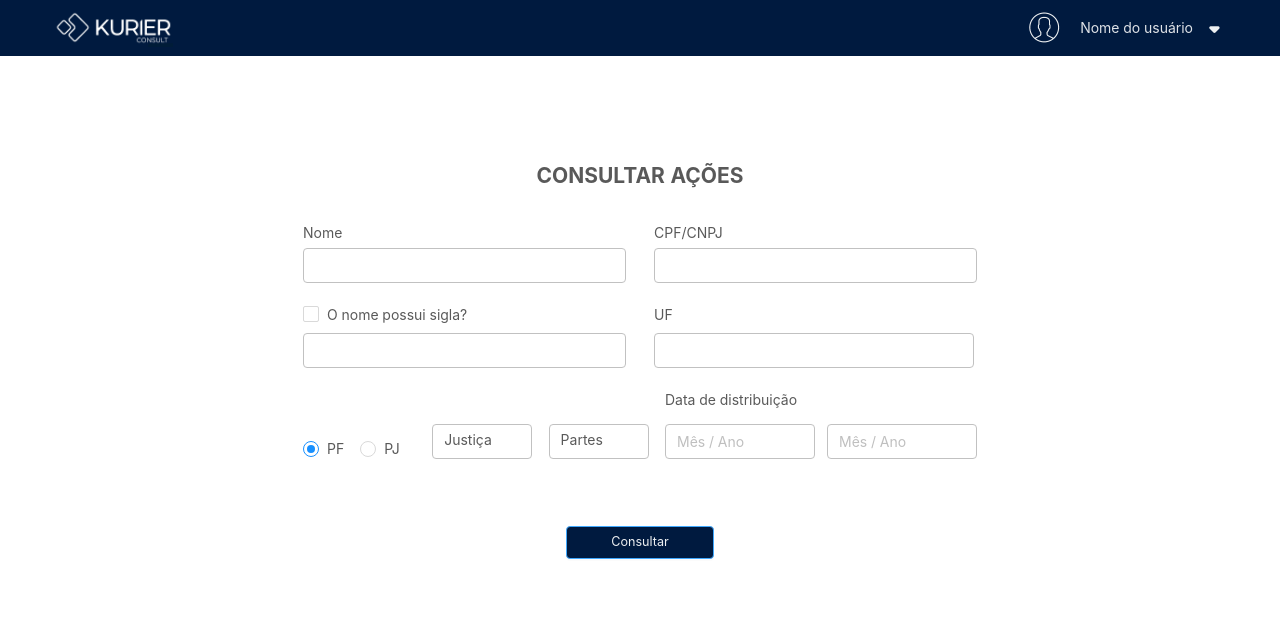
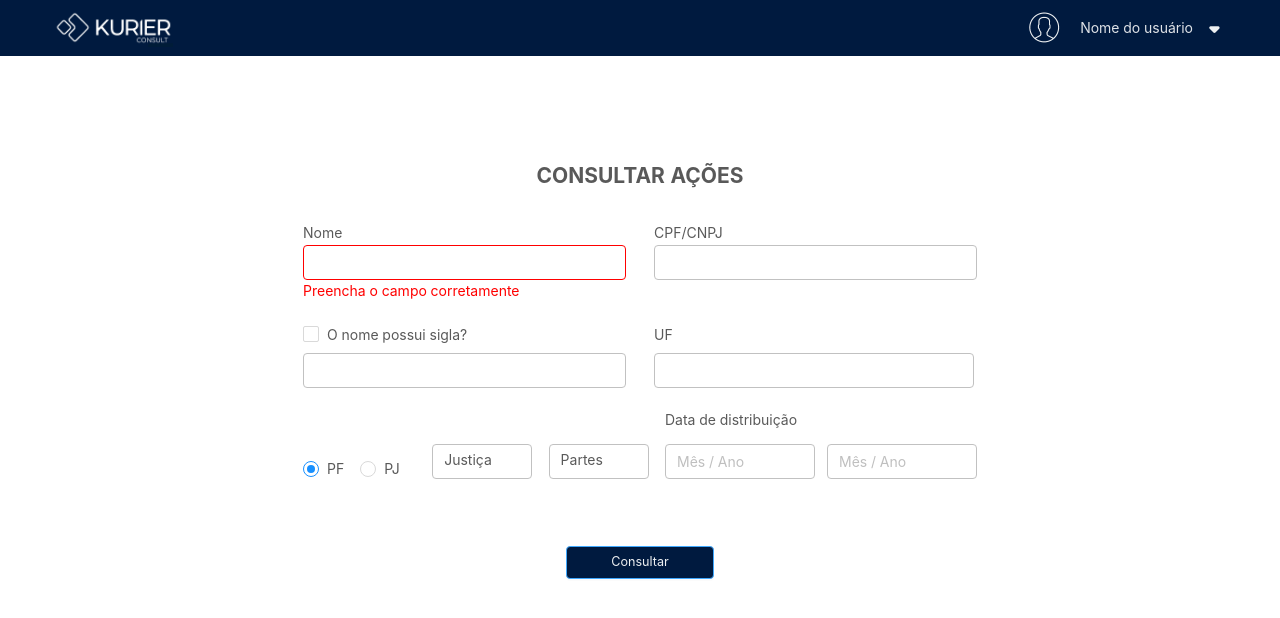
Before and after one commit to izopstropp/consult, a Vue app: page /consulta-acoes in a window 1280 px wide. Both pictures are taken after a click on the button "Consultar". Shown: the top 618 px of the page. Built offline with nearby package versions, Linux system fonts and the light colour scheme; no server answers; what vue-notibar would draw is missing.

Commit message:
implementando validacao basica no campo nome da consulta de ações

```diff
--- a/src/App.vue
+++ b/src/App.vue
@@ -57,4 +57,10 @@ list-style {
   margin-top: -10px;
   font-size: 0.9em;
 }
+.erroInput {
+  border-color: red !important;
+}
+resetErroInput {
+  border-color: none !important;
+}
 </style>
--- a/src/components/Autenticacao.vue
+++ b/src/components/Autenticacao.vue
@@ -19,7 +19,7 @@
             <a-input
               v-model="usuario"
               @click="usuarioValidado = true"
-              :class="[!usuarioValidado ? 'erroInput' : 'resetInput']"
+              :class="[!usuarioValidado ? 'erroInput' : 'resetErroInput']"
             />
             <p style="color:red" v-if="!usuarioValidado">
               Preencha o campo corretamente.
@@ -44,7 +44,7 @@
             :wrapper-col="formItemLayout.wrapperCol"
           >
             <a-input
-              :class="[!senhaValidado ? 'erroInput' : 'resetInput']"
+              :class="[!senhaValidado ? 'erroInput' : 'resetErroInput']"
               @click="senhaValidado = true"
               v-model="senha"
               :type="mostrarSenha ? 'text' : 'password'"
@@ -224,10 +224,4 @@ img {
   margin: 10px;
   color: #525252;
 }
-.erroInput {
-  border-color: red !important;
-}
-resetInput {
-  border-color: none !important;
-}
 </style>
--- a/src/components/ConsultaAcoes.vue
+++ b/src/components/ConsultaAcoes.vue
@@ -3,24 +3,31 @@
     <div class="container-titulo">
       <p>CONSULTAR AÇÕES</p>
     </div>
-    <div class="Consulta-formulario-line">
-      <div class="Consulta-form-input">
+    <div class="consulta-formulario-line">
+      <div class="consulta-form-input">
         <p>Nome</p>
-        <a-input />
+        <a-input
+          v-model="parametrosConsulta.nome"
+          @click="nomeValidado = true"
+          :class="[!nomeValidado ? 'erroInput' : 'erroResetInput']"
+        />
+        <p v-if="!nomeValidado" style="color:red">
+          Preencha o campo corretamente
+        </p>
       </div>
-      <div class="Consulta-form-input">
+      <div class="consulta-form-input">
         <p>CPF/CNPJ</p>
         <a-input />
       </div>
     </div>
-    <div class="Consulta-formulario-line">
-      <div class="Consulta-form-input">
+    <div class="consulta-formulario-line">
+      <div class="consulta-form-input">
         <a-checkbox class="Consulta-form-checkbox"
           >O nome possui sigla?</a-checkbox
         >
         <a-input />
       </div>
-      <div class="Consulta-form-input">
+      <div class="consulta-form-input">
         <p style="margin-bottom:8px">UF</p>
         <a-select mode="tags" style="width: 320px">
           <a-select-option value=" Todas">Todas</a-select-option>
@@ -54,12 +61,12 @@
         </a-select>
       </div>
     </div>
-    <!-- <div class="Consulta-formulario-line">
+    <!-- <div class="consulta-formulario-line">
 
     </div> -->
-    <div class="Consulta-formulario-line">
-      <!-- <div class="Consulta-form-input"></div> -->
-      <div class="Consulta-form-select">
+    <div class="consulta-formulario-line">
+      <!-- <div class="consulta-form-input"></div> -->
+      <div class="consulta-form-select">
         <a-radio-group name="radioGroup" :default-value="1">
           <a-radio :value="1">PF</a-radio>
           <a-radio :value="2">PJ</a-radio>
@@ -89,17 +96,43 @@
           </div>
         </div>
       </div>
-      <a-button class="Consulta-form-btn">Consultar</a-button>
+      <a-button @click="consulta" class="Consulta-form-btn">Consultar</a-button>
     </div>
   </div>
 </template>
 
 <script>
 export default {
+  name: "consulta-acoes",
   data() {
-    return {};
+    return {
+      parametrosConsulta: {
+        nome: "",
+        documento: "",
+        possuiSigla: "",
+        uf: "",
+        tipoPessoa: "",
+        justica: "",
+        partes: "",
+        dataDistribuicaoInicial: "",
+        dataDistribuicaoFinal: "",
+      },
+      nomeValidado: true,
+    };
   },
-  methods: {},
+  methods: {
+    consulta() {
+      this.validar();
+    },
+    validar() {
+      let validado = false;
+      if (!this.parametrosConsulta.nome) {
+        this.nomeValidado = false;
+        validado = false;
+      }
+      return validado;
+    },
+  },
 };
 </script>
 <style scoped>
@@ -116,27 +149,27 @@ export default {
   font-size: 1.5em;
   font-weight: bold;
 }
-.Consulta-formulario-line {
+.consulta-formulario-line {
   display: flex;
-  align-items: center;
+  align-items: unset;
   align-content: center;
   flex-wrap: wrap;
   margin: 0 auto 21px auto;
   max-width: 674px;
   justify-content: space-between;
 }
-.Consulta-formulario-line .Consulta-form-input {
+.consulta-formulario-line .consulta-form-input {
   width: 323px;
   padding: 0;
   margin: 0;
 }
-.Consulta-formulario-line .Consulta-form-input p {
-  margin-bottom: 5px;
+.consulta-formulario-line .consulta-form-input p {
+  margin-bottom: 2px;
 }
 .Consulta-form-checkbox {
   margin-bottom: 8px;
 }
-.Consulta-form-select {
+.consulta-form-select {
   display: flex;
   flex-wrap: wrap;
   align-items: flex-end;
--- a/src/router/index.js
+++ b/src/router/index.js
@@ -19,7 +19,7 @@ const routes = [
         component: DashBoard,
       },
       {
-        path: "/Consulta-acoes",
+        path: "/consulta-acoes",
         name: "consulta-acoes",
         component: ConsultaAcoes,
       },
```
